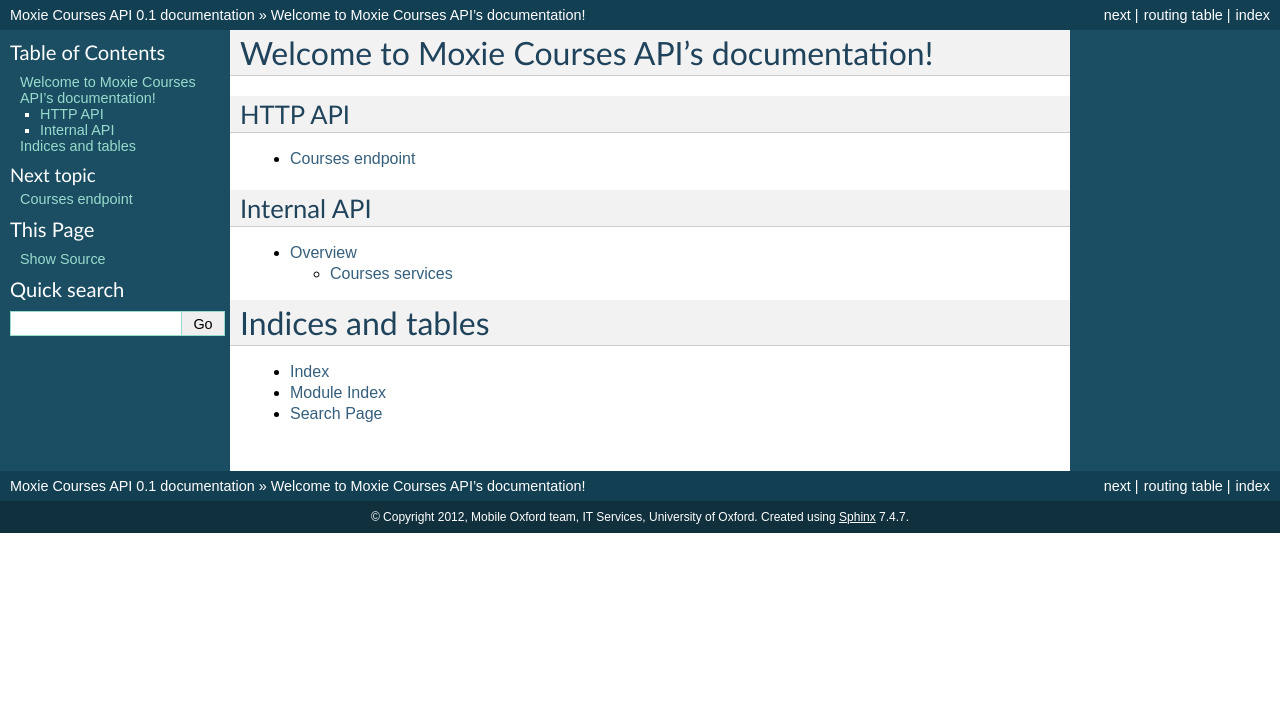
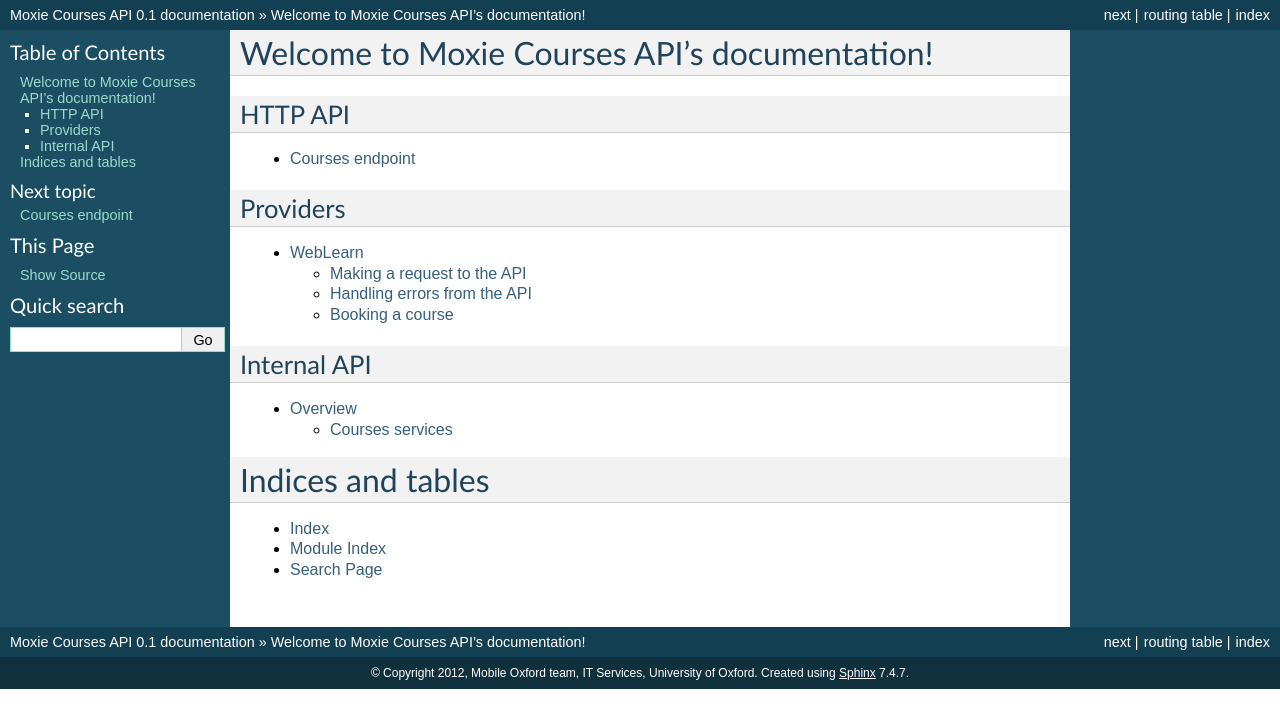
Before and after one commit to ox-it/moxie-courses, a Sphinx documentation site: the page built from docs/source/index.rst, in a window 1280 px wide. Shown: the top 728 px of the page. Built offline with Sphinx 7.4.7, drawn with Linux system fonts in a browser that asks for light colours; some of the changed lines change nothing that is shown.

Commit message:
Docs / start writing the (missing) documentation about WebLearn provider

```diff
--- a/docs/source/index.rst
+++ b/docs/source/index.rst
@@ -8,6 +8,14 @@
     :glob:
 
     http_api/*
+
+Providers
+---------
+
+.. toctree::
+    :glob:
+
+    providers/*
 
 Internal API
 -----------------
--- /dev/null
+++ b/docs/source/providers/weblearn.rst
@@ -0,0 +1,39 @@
+WebLearn
+========
+
+Making a request to the API
+---------------------------
+
+All requests should be made requesting JSON (by specifying the HTTP header “Accept: application/json”).
+
+
+Handling errors from the API
+----------------------------
+
+When requesting JSON and in case of an error, some errors will be returned with a description in JSON
+(see `original "documentation" <https://github.com/ox-it/wl-course-signup/blob/master/tool/src/main/java/uk/ac/ox/oucs/vle/CustomExceptionMapper.java>`_):
+
+* if the access to the resource is forbidden (HTTP 403)
+* if the resource has not been found (HTTP 404)
+
+For these errors, you will get a JSON response containing:
+
+* `status` property: “failed”
+* `message` property: a user-friendly message
+
+All other exceptions (conversely to [2]) will return an HTML response, you will have to handle the response code.
+
+Booking a course
+----------------
+
+Request to /course/cobomo/XXX where XXX is the component ID
+
+Status can have the following values:
+
+* PENDING
+* WITHDRAWN
+* APPROVED
+* ACCEPTED
+* CONFIRMED
+* REJECTED
+* WAITING
```
